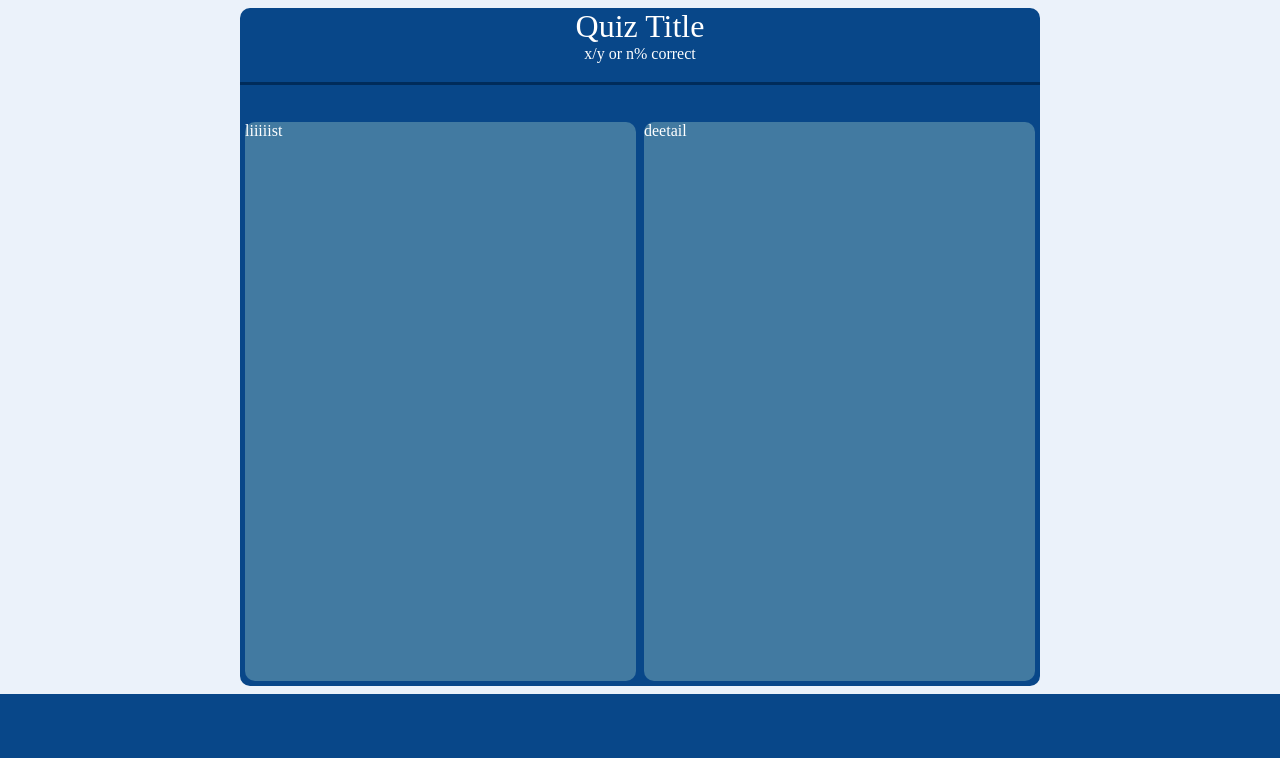
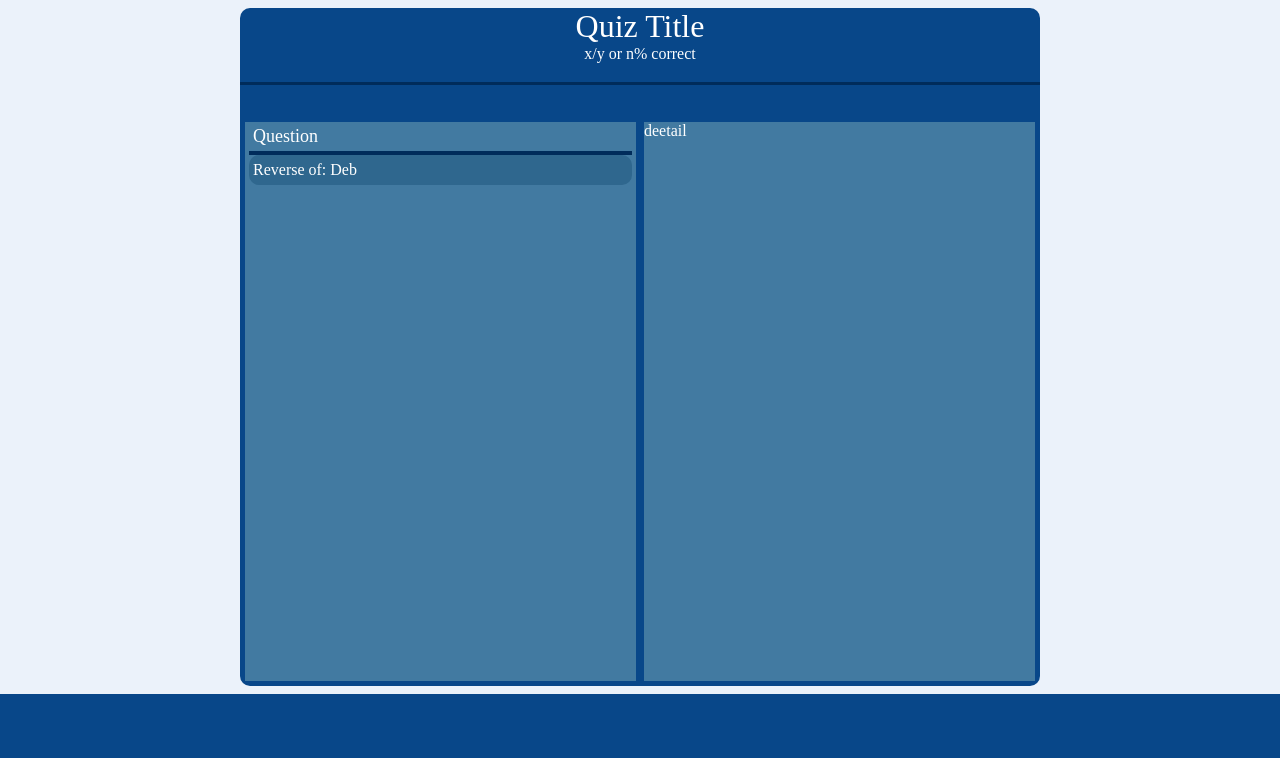
Before and after one commit to zyzaya/queuezed, a Rails app: page /quizzes/1/1/answer_histories/new in a window 1280 px wide. Shown: the part 42-800 px from the top of the page. Run offline with Rails 7, Linux system fonts and the light colour scheme; data comes from the database, SQL or seed files in the repository; tables that the repository leaves empty hold one stand-in row (values such as "Sample post"); some libraries are stand-ins or nearby versions.

Commit message:
create question list in feedback view

```diff
--- a/app/assets/stylesheets/practice_sessions/feedback.css
+++ b/app/assets/stylesheets/practice_sessions/feedback.css
@@ -28,15 +28,37 @@
   font-size: xx-large;
 }
 
-.feedback_questions {
+.feedback_info {
   display: grid;
   grid-template-columns: 1fr 1fr;
   column-gap: 8px;
   margin: 5px;
 }
 
-.feedback_questions div {
+.feedback_info > div {
   background-color: var(--tertiary-bg-color);
   color: var(--main-text-color);
+}
+
+.feedback_list {
+  display: flex;
+  flex-direction: column;
+}
+
+.feedback_list_header {
+  font-size: large;
+  border-bottom: 4px solid var(--secondary-bg-color-dark);
+  border-radius: 0;
+  padding: 4px;
+  margin: 0 4px;
+}
+
+.feedback_list_row {
+  padding: 6px 4px;
+  margin: 0 4px;
   border-radius: 10px;
 }
+
+.feedback_list_questions > div:nth-child(odd) {
+  background-color: var(--tertiary-bg-color-dark);
+}
--- a/app/views/practice_sessions/feedback.html.erb
+++ b/app/views/practice_sessions/feedback.html.erb
@@ -6,9 +6,16 @@
     <div class="feedback_quiz_title">Quiz Title</div>
     <div class="feedback_correct">x/y or n% correct</div>
   </div>
-  <div class="feedback_questions">
+  <div class="feedback_info">
     <div class="feedback_list">
-      liiiiist
+      <div class="feedback_list_header">
+        Question
+      </div>
+      <div class="feedback_list_questions">
+        <% @practice_session.practice_questions.each do |pq| %>
+          <div class="feedback_list_row"><%= pq.question.content %></div>
+        <% end %>
+      </div>
     </div>
     <div class="feedback_detail">
       deetail
```
